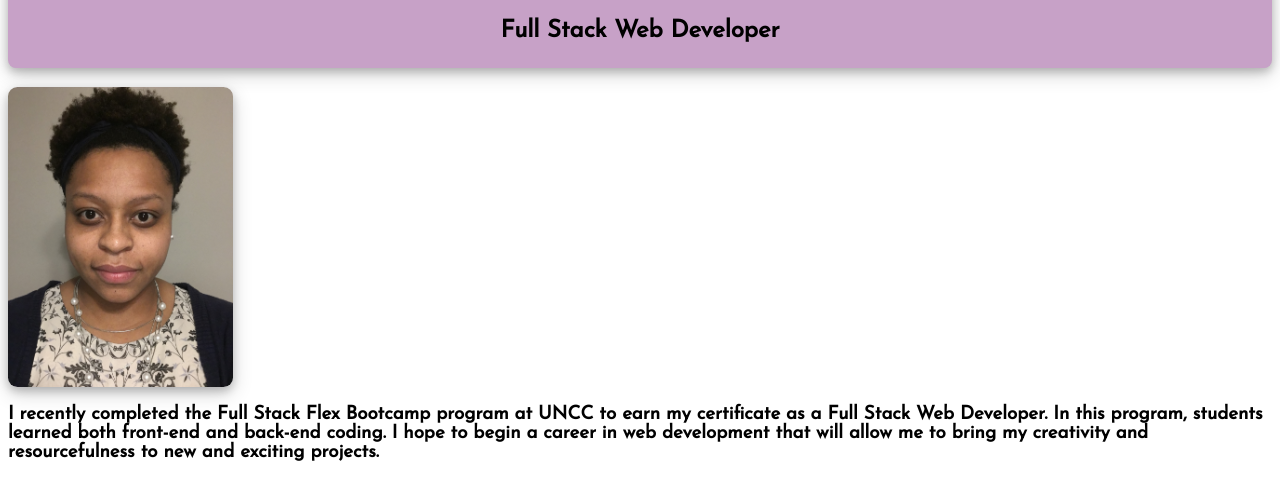
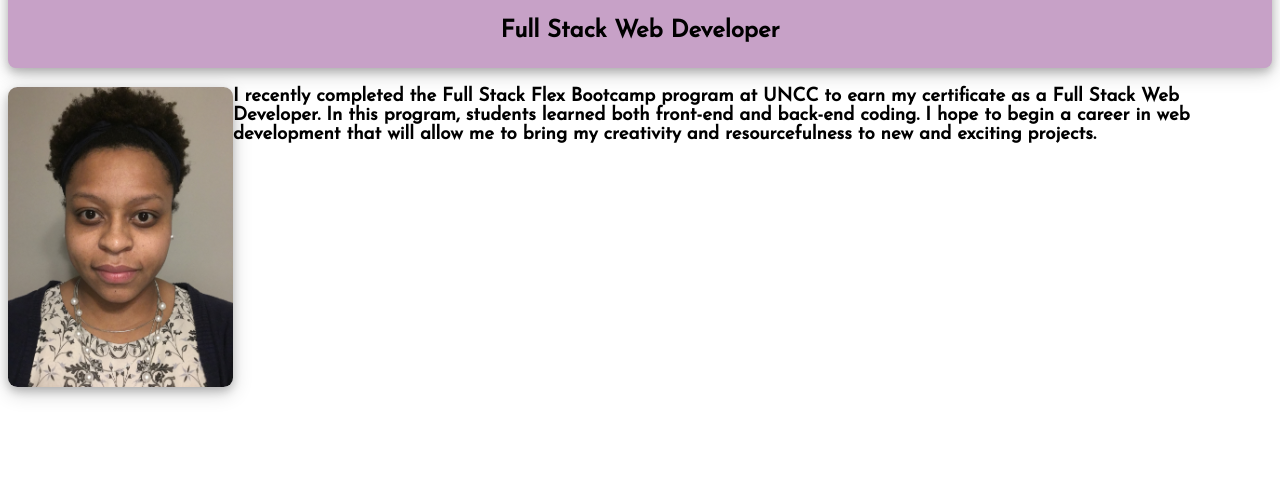
Before and after one commit to averyjbrown2/Updated-Portfolio, a plain HTML site: page index1.html in a window 1280 px wide. Shown: the part 69-568 px from the top of the page. Drawn offline with Linux system fonts and the light colour scheme.

```diff
--- a/style1.css
+++ b/style1.css
@@ -15,7 +15,8 @@ img {
 
 }
 .bio {
-    float: left;
+    /* float: left; */
+    margin-left: 10px;
 }
 .name {
     background-color: rgb(199, 161, 199);
```
